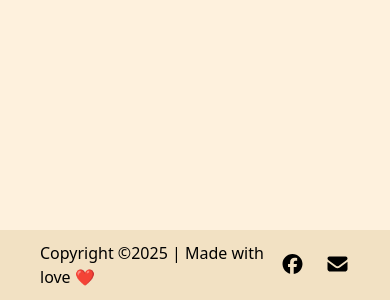
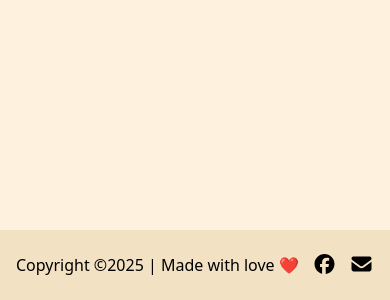
Before and after one commit to DevThetChel/mogok-traditional-recipes, a React (Vite) app: page / in a window 390 px wide. Shown: the part 1762-2062 px from the top of the page. Built offline with nearby package versions, Linux system fonts and the light colour scheme; no server answers; the database is empty.

Commit message:
fixed paddings

```diff
--- a/src/components/Footer.jsx
+++ b/src/components/Footer.jsx
@@ -5,9 +5,9 @@ import { faEnvelope } from "@fortawesome/free-solid-svg-icons";
 
 export const Footer = () => {
   return (
-    <footer className="h-[70px] flex justify-between items-center px-10 sm:px-13 md:px-20 lg:px-30 xl:px-60">
+    <footer className="h-[70px] flex flex:col  md:flex-row justify-between items-center px-4 sm:px-13 md:px-20 lg:px-30 xl:px-60">
       <span>Copyright ©2025 | Made with love ❤️</span>
-      <div className="flex gap-5 md:gap-10 lg:gap-15">
+      <div className="flex gap-3 sm:gap-5 md:gap-10 lg:gap-15 items-center">
         <a
           href="https://www.facebook.com/ngelittlekitchen?mibextid=ZbWKwL"
           target="_blank"
--- a/src/pages/Home.jsx
+++ b/src/pages/Home.jsx
@@ -53,7 +53,7 @@ export default function Home() {
       <section className="bg-[var(--LIGHT-CREAM)]">
         <SearchBar />
 
-        <div className="w-[70%] sm:w-[90%] md:w-[90%] lg:w-[85%] my-0 mx-auto min-h-[100vh]">
+        <div className="w-[87%] sm:w-[90%] md:w-[90%] lg:w-[85%] my-0 mx-auto min-h-[100vh]">
           <h2 className="text-[var(--TITLE-COLOR)] text-2xl text-center mt-10 ">
             {t("home.popular.subtitle")}
           </h2>
```
